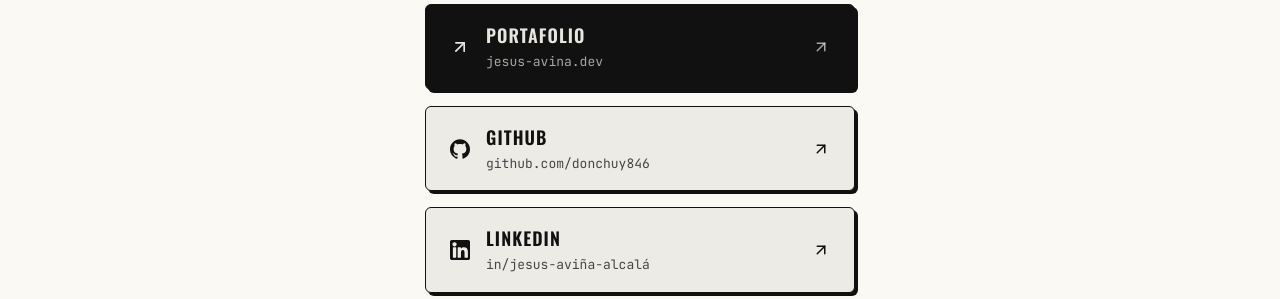
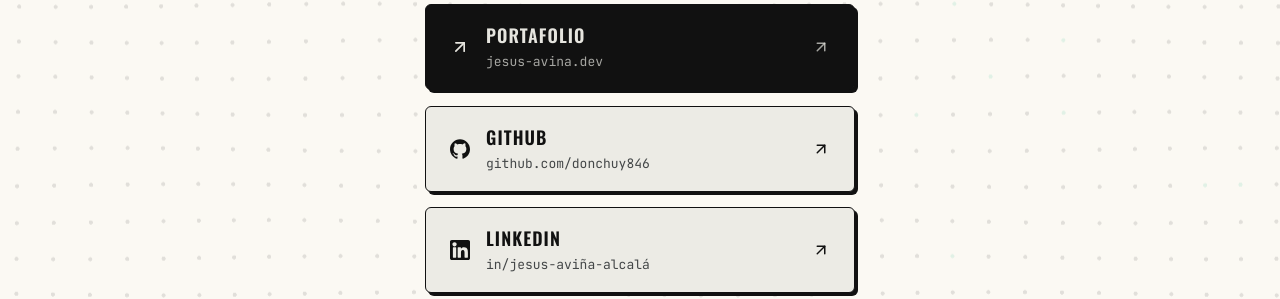
Before and after one commit to DONCHUY846/portafolio2026, an Astro site: page /links in a window 1280 px wide. Shown: the part 495-794 px from the top of the page. Built offline with nearby package versions, Linux system fonts and the light colour scheme; Astro itself is replaced by a stand-in of ours.

Commit message:
feat(links): add GSAP intro, gyroscope 3D tilt and shader background

```diff
--- a/src/pages/links.astro
+++ b/src/pages/links.astro
@@ -267,3 +267,11 @@
 		padding: 8px 16px;
 	}
 </style>
+
+<script>
+	const root = document.querySelector<HTMLElement>('[data-links]');
+
+	if (root) {
+		import('../scripts/links-motion').then((module) => module.initLinksMotion(root));
+	}
+</script>
--- /dev/null
+++ b/src/scripts/links-motion.ts
@@ -0,0 +1,252 @@
+import gsap from 'gsap';
+import { ScrambleTextPlugin } from 'gsap/ScrambleTextPlugin';
+import { SplitText } from 'gsap/SplitText';
+
+gsap.registerPlugin(ScrambleTextPlugin);
+
+/**
+ * Intro estilo hero + tilt 3D (giroscopio/touch/mouse) + fondo shader.
+ * Todo vive dentro de `prefers-reduced-motion: no-preference`; el contenido
+ * sin JS o con motion reducido queda visible en su estado final.
+ */
+export function initLinksMotion(root: HTMLElement): () => void {
+	const profile = root.querySelector<HTMLElement>('[data-links-profile]');
+	const nameEl = root.querySelector<HTMLElement>('[data-links-name]');
+	const roleEl = root.querySelector<HTMLElement>('[data-links-role]');
+	const bioEl = root.querySelector<HTMLElement>('[data-links-bio]');
+	const footnote = root.querySelector<HTMLElement>('[data-links-footnote]');
+	const frame = root.querySelector<HTMLElement>('.links__frame');
+	const canvas = root.querySelector<HTMLCanvasElement>('[data-links-canvas]');
+	const motionCta = root.querySelector<HTMLButtonElement>('[data-links-motion-cta]');
+	const cards = Array.from(root.querySelectorAll<HTMLElement>('[data-links-card]'));
+
+	const mm = gsap.matchMedia();
+	let shaderDispose: (() => void) | null = null;
+
+	mm.add('(prefers-reduced-motion: no-preference)', () => {
+		/* ---------- Intro ---------- */
+		const splits: SplitText[] = [];
+		const tl = gsap.timeline({ paused: true, defaults: { ease: 'expo.out' } });
+
+		if (profile) {
+			tl.fromTo(
+				profile,
+				{ clipPath: 'inset(0 0 100% 0)', scale: 0.92, rotate: -2 },
+				{ clipPath: 'inset(0 0 0% 0)', scale: 1, rotate: 0, duration: 1.1 },
+				0,
+			);
+		}
+
+		if (nameEl) {
+			const nameSplit = new SplitText(nameEl, { type: 'chars', charsClass: 'split-char' });
+			splits.push(nameSplit);
+			tl.from(nameSplit.chars, { yPercent: 150, duration: 0.9, stagger: 0.03 }, 0.15);
+		}
+
+		if (roleEl) {
+			const roleText = roleEl.textContent ?? '';
+			tl.from(roleEl, { y: 8, opacity: 0, duration: 0.5, ease: 'power3.out' }, 0.5);
+			tl.to(
+				roleEl,
+				{
+					scrambleText: { text: roleText, chars: 'upperCase', speed: 0.35, revealDelay: 0.15 },
+					duration: 1.2,
+					ease: 'none',
+					onStart: () => {
+						roleEl.textContent = '';
+					},
+				},
+				0.55,
+			);
+		}
+
+		if (bioEl) {
+			const bioSplit = new SplitText(bioEl, { type: 'words', wordsClass: 'split-word' });
+			splits.push(bioSplit);
+			tl.from(
+				bioSplit.words,
+				{ y: 16, opacity: 0, duration: 0.6, stagger: 0.015, ease: 'power3.out' },
+				0.7,
+			);
+		}
+
+		if (cards.length) {
+			tl.fromTo(
+				cards,
+				{ y: 24, opacity: 0, rotate: -1.5 },
+				{ y: 0, opacity: 1, rotate: 0, duration: 0.7, stagger: 0.08, ease: 'expo.out' },
+				0.85,
+			);
+		}
+
+		if (footnote) {
+			tl.from(footnote, { y: 10, opacity: 0, duration: 0.5, ease: 'power3.out' }, 1.15);
+		}
+
+		let started = false;
+		const play = () => {
+			if (started) return;
+			started = true;
+			tl.play();
+		};
+		const fallback = window.setTimeout(play, 1200);
+
+		if (document.fonts?.ready) document.fonts.ready.then(play).catch(play);
+
+		/* ---------- Tilt 3D ---------- */
+		const tiltTargets = [profile, ...cards].filter(
+			(el): el is HTMLElement => el instanceof HTMLElement,
+		);
+
+		const tilters = tiltTargets.map((el) => {
+			gsap.set(el, { transformPerspective: 900 });
+			return {
+				rotX: gsap.quickTo(el, 'rotationX', { duration: 0.5, ease: 'power3' }),
+				rotY: gsap.quickTo(el, 'rotationY', { duration: 0.5, ease: 'power3' }),
+			};
+		});
+
+		const clamp = (value: number) => Math.min(Math.max(value, -1), 1);
+
+		const applyTilt = (nx: number, ny: number) => {
+			const x = clamp(nx);
+			const y = clamp(ny);
+			for (const tilter of tilters) {
+				tilter.rotY(x * 8);
+				tilter.rotX(-y * 8);
+			}
+		};
+
+		const resetTilt = () => applyTilt(0, 0);
+
+		const normFromPoint = (clientX: number, clientY: number) => {
+			const rect = (frame ?? root).getBoundingClientRect();
+			return {
+				nx: ((clientX - rect.left) / rect.width - 0.5) * 2,
+				ny: ((clientY - rect.top) / rect.height - 0.5) * 2,
+			};
+		};
+
+		const cleanupFns: Array<() => void> = [];
+		const finePointer = window.matchMedia('(hover: hover) and (pointer: fine)').matches;
+		const coarsePointer = window.matchMedia('(pointer: coarse)').matches;
+
+		/* ---------- Mouse (escritorio) ---------- */
+		if (finePointer) {
+			const onPointerMove = (event: PointerEvent) => {
+				const { nx, ny } = normFromPoint(event.clientX, event.clientY);
+				applyTilt(nx, ny);
+			};
+			const onPointerLeave = () => resetTilt();
+
+			root.addEventListener('pointermove', onPointerMove);
+			root.addEventListener('pointerleave', onPointerLeave);
+			cleanupFns.push(() => {
+				root.removeEventListener('pointermove', onPointerMove);
+				root.removeEventListener('pointerleave', onPointerLeave);
+			});
+		}
+
+		/* ---------- Giroscopio (iOS pide permiso) ---------- */
+		let orientationHandler: ((event: DeviceOrientationEvent) => void) | null = null;
+
+		const startGyro = () => {
+			if (orientationHandler) return;
+			orientationHandler = (event: DeviceOrientationEvent) => {
+				if (event.gamma == null || event.beta == null) return;
+				const gamma = Math.min(Math.max(event.gamma, -30), 30);
+				const beta = Math.min(Math.max(event.beta - 45, -30), 30);
+				applyTilt(gamma / 30, beta / 30);
+			};
+			window.addEventListener('deviceorientation', orientationHandler);
+		};
+
+		const stopGyro = () => {
+			if (!orientationHandler) return;
+			window.removeEventListener('deviceorientation', orientationHandler);
+			orientationHandler = null;
+		};
+
+		type DeviceOrientationStatic = typeof DeviceOrientationEvent & {
+			requestPermission?: () => Promise<'granted' | 'denied' | PermissionState>;
+		};
+
+		const orientationCtor = window.DeviceOrientationEvent as DeviceOrientationStatic | undefined;
+
+		if (coarsePointer && orientationCtor) {
+			if (typeof orientationCtor.requestPermission === 'function' && motionCta) {
+				motionCta.hidden = false;
+				const onCtaClick = () => {
+					orientationCtor
+						.requestPermission?.()
+						.then((state) => {
+							if (state === 'granted') startGyro();
+							else stopGyro();
+						})
+						.catch(() => stopGyro())
+						.finally(() => {
+							motionCta.hidden = true;
+						});
+				};
+				motionCta.addEventListener('click', onCtaClick);
+				cleanupFns.push(() => {
+					motionCta.removeEventListener('click', onCtaClick);
+					motionCta.hidden = true;
+				});
+			} else {
+				startGyro();
+			}
+		}
+
+		/* ---------- Touch fallback ---------- */
+		if (coarsePointer) {
+			const onTouchMove = (event: TouchEvent) => {
+				const touch = event.touches[0];
+				if (!touch) return;
+				const { nx, ny } = normFromPoint(touch.clientX, touch.clientY);
+				applyTilt(nx, ny);
+			};
+			const onTouchEnd = () => resetTilt();
+
+			root.addEventListener('touchmove', onTouchMove, { passive: true });
+			root.addEventListener('touchend', onTouchEnd);
+			root.addEventListener('touchcancel', onTouchEnd);
+			cleanupFns.push(() => {
+				root.removeEventListener('touchmove', onTouchMove);
+				root.removeEventListener('touchend', onTouchEnd);
+				root.removeEventListener('touchcancel', onTouchEnd);
+			});
+		}
+
+		/* ---------- Fondo shader ---------- */
+		if (canvas) {
+			import('../scripts/hero-grid')
+				.then((module) => {
+					shaderDispose = module.initHeroGrid(canvas);
+				})
+				.catch(() => {});
+		}
+
+		return () => {
+			started = true;
+			window.clearTimeout(fallback);
+			tl.kill();
+			splits.forEach((split) => split.revert());
+			stopGyro();
+			cleanupFns.forEach((remove) => remove());
+			tiltTargets.forEach((el) => gsap.set(el, { clearProps: 'transform,perspective' }));
+			if (shaderDispose) {
+				shaderDispose();
+				shaderDispose = null;
+			}
+		};
+	});
+
+	return () => {
+		mm.revert();
+		if (shaderDispose) {
+			shaderDispose();
+			shaderDispose = null;
+		}
+	};
+}
```
